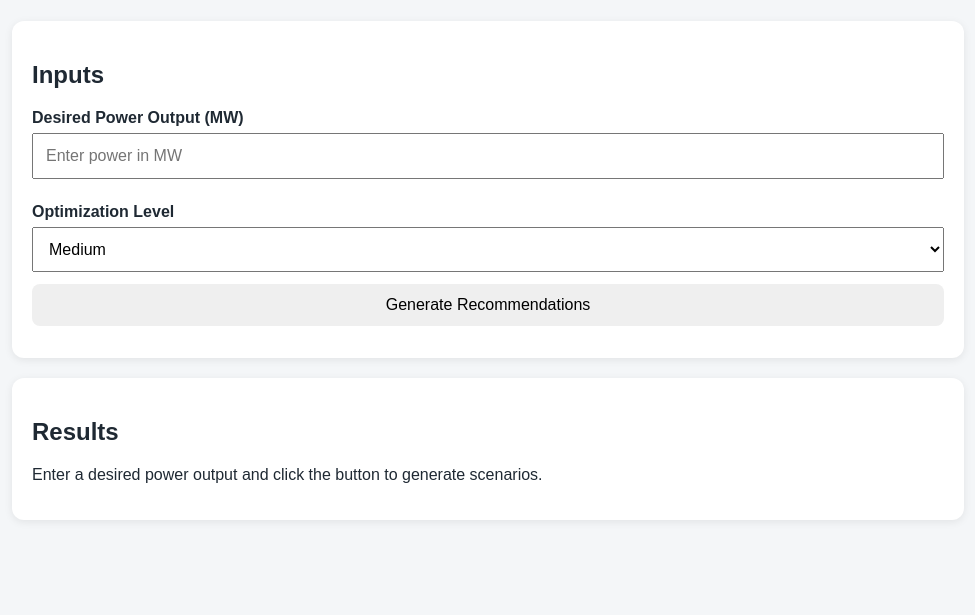
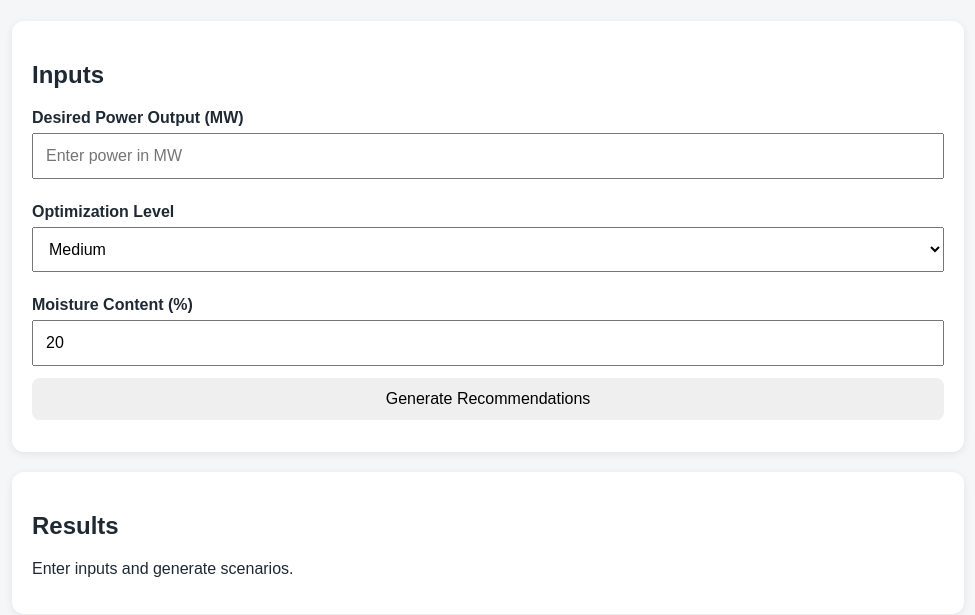
Before and after one commit to JonathanEngineering/htc-sizing-tool, a plain HTML site: page index.html in a window 1280 px wide. Shown: the part 119-734 px from the top of the page, without its empty margins (152-1127 px from the left). Drawn offline with Linux system fonts and the light colour scheme.

Commit message:
Update index.html
Gen_2 updates

```diff
--- a/index.html
+++ b/index.html
@@ -28,13 +28,16 @@
         <option value="high">High</option>
       </select>
 
+      <label for="moistureContent">Moisture Content (%)</label>
+      <input type="number" id="moistureContent" min="0" max="60" step="1" value="20" />
+
       <button id="runBtn">Generate Recommendations</button>
     </section>
 
     <section class="card">
       <h2>Results</h2>
       <div id="results">
-        <p>Enter a desired power output and click the button to generate scenarios.</p>
+        <p>Enter inputs and generate scenarios.</p>
       </div>
     </section>
   </div>
```
